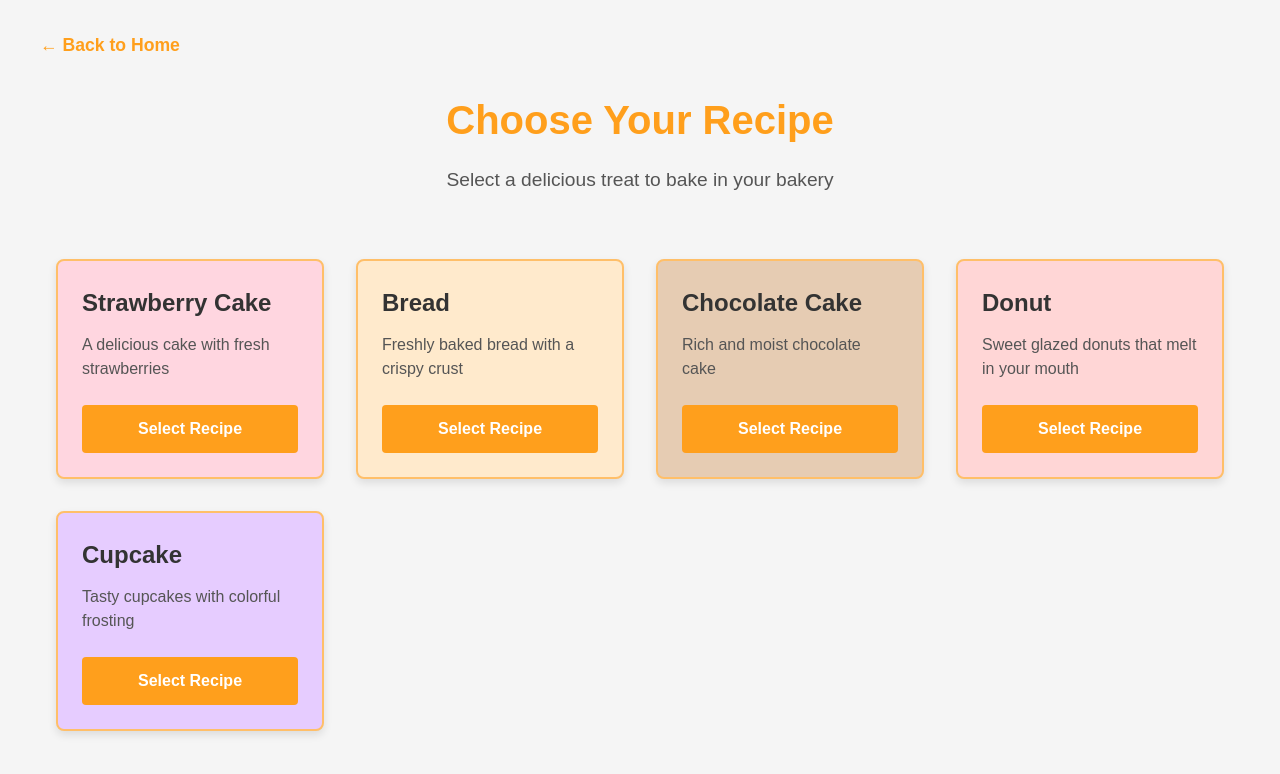
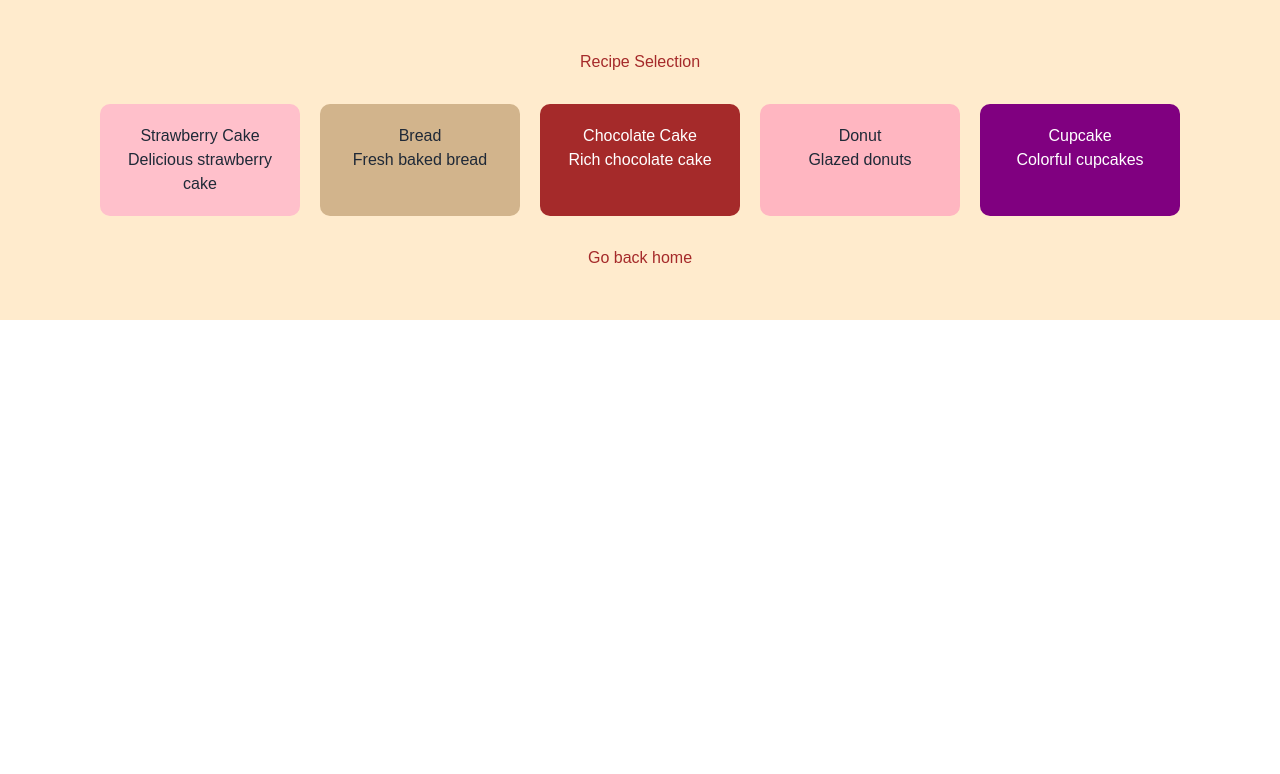
Before and after one commit to kllrasc/bakery-game, a Next.js app: page /recipes in a window 1280 px wide. Shown: the top 774 px of the page. Built offline with nearby package versions, Linux system fonts and the light colour scheme.

Commit message:
Completely rebuild pages with plain JavaScript and simpler structure to fix routing

```diff
--- /dev/null
+++ b/pages/index.js
@@ -0,0 +1,59 @@
+export default function HomePage() {
+  return (
+    <div style={{
+      minHeight: '100vh',
+      display: 'flex',
+      flexDirection: 'column',
+      alignItems: 'center',
+      justifyContent: 'center',
+      textAlign: 'center',
+      padding: '20px',
+      fontFamily: 'Arial, sans-serif'
+    }}>
+      <h1 style={{
+        color: '#FF9F1C',
+        fontSize: '50px',
+        marginBottom: '20px'
+      }}>
+        Bakery Game
+      </h1>
+
+      <p style={{
+        fontSize: '20px',
+        color: '#555',
+        maxWidth: '600px',
+        marginBottom: '40px'
+      }}>
+        Bake delicious treats and grow your bakery business
+      </p>
+
+      <div style={{ display: 'flex', flexDirection: 'column', gap: '15px' }}>
+        <a
+          href="/recipes"
+          style={{
+            backgroundColor: '#FF9F1C',
+            color: 'white',
+            textDecoration: 'none',
+            padding: '12px 30px',
+            borderRadius: '25px',
+            fontSize: '18px',
+            fontWeight: 'bold'
+          }}
+        >
+          Start Baking
+        </a>
+
+        <a
+          href="/test"
+          style={{
+            color: '#555',
+            textDecoration: 'underline',
+            marginTop: '10px'
+          }}
+        >
+          Test Page
+        </a>
+      </div>
+    </div>
+  );
+}
--- a/pages/index.tsx
+++ /dev/null
@@ -1,75 +0,0 @@
-import React from 'react';
-import Head from 'next/head';
-import Link from 'next/link';
-
-export default function Home() {
-  return (
-    <div style={{
-      minHeight: '100vh',
-      display: 'flex',
-      flexDirection: 'column',
-      alignItems: 'center',
-      justifyContent: 'center',
-      backgroundColor: '#FFFFFF',
-      backgroundImage: 'url("https://www.transparenttextures.com/patterns/cupcake.png")',
-      fontFamily: 'Arial, sans-serif'
-    }}>
-      <Head>
-        <title>Bakery Game</title>
-        <meta name="description" content="A fun bakery management game" />
-        <link rel="icon" href="/favicon.ico" />
-      </Head>
-
-      <main style={{
-        display: 'flex',
-        flexDirection: 'column',
-        alignItems: 'center',
-        justifyContent: 'center',
-        width: '100%',
-        maxWidth: '800px',
-        padding: '3rem',
-        textAlign: 'center',
-        backgroundColor: 'rgba(255, 255, 255, 0.9)',
-        borderRadius: '1rem',
-        boxShadow: '0 8px 32px rgba(0, 0, 0, 0.1)'
-      }}>
-        <h1 style={{
-          fontSize: '4rem',
-          fontWeight: 'bold',
-          color: '#FF9F1C',
-          marginBottom: '1.5rem',
-          textShadow: '2px 2px 4px rgba(0, 0, 0, 0.1)'
-        }}>
-          Bakery Game
-        </h1>
-        <p style={{
-          fontSize: '1.5rem',
-          color: '#555',
-          marginTop: '1rem',
-          marginBottom: '2rem',
-          maxWidth: '600px'
-        }}>
-          Bake delicious treats and grow your bakery business
-        </p>
-        <div style={{ marginTop: '1rem' }}>
-          <Link href="/recipes" style={{ textDecoration: 'none' }}>
-            <button style={{
-              backgroundColor: '#FF9F1C',
-              color: 'white',
-              border: 'none',
-              padding: '1rem 2.5rem',
-              borderRadius: '50px',
-              fontSize: '1.25rem',
-              fontWeight: 'bold',
-              cursor: 'pointer',
-              boxShadow: '0 4px 8px rgba(255, 159, 28, 0.3)',
-              transition: 'transform 0.2s ease, box-shadow 0.2s ease'
-            }}>
-              Start Baking
-            </button>
-          </Link>
-        </div>
-      </main>
-    </div>
-  );
-}
--- /dev/null
+++ b/pages/recipes.js
@@ -0,0 +1,37 @@
+export default function RecipesPage() {
+  return (
+    <div style={{
+      padding: '50px',
+      textAlign: 'center',
+      fontFamily: 'Arial, sans-serif',
+      backgroundColor: '#ffebcd'
+    }}>
+      <h1 style={{ color: 'brown' }}>Recipe Selection</h1>
+      <div style={{ display: 'flex', flexWrap: 'wrap', justifyContent: 'center', gap: '20px', marginTop: '30px' }}>
+        <div style={{ padding: '20px', backgroundColor: 'pink', borderRadius: '10px', width: '200px' }}>
+          <h2>Strawberry Cake</h2>
+          <p>Delicious strawberry cake</p>
+        </div>
+        <div style={{ padding: '20px', backgroundColor: 'tan', borderRadius: '10px', width: '200px' }}>
+          <h2>Bread</h2>
+          <p>Fresh baked bread</p>
+        </div>
+        <div style={{ padding: '20px', backgroundColor: 'brown', color: 'white', borderRadius: '10px', width: '200px' }}>
+          <h2>Chocolate Cake</h2>
+          <p>Rich chocolate cake</p>
+        </div>
+        <div style={{ padding: '20px', backgroundColor: 'lightpink', borderRadius: '10px', width: '200px' }}>
+          <h2>Donut</h2>
+          <p>Glazed donuts</p>
+        </div>
+        <div style={{ padding: '20px', backgroundColor: 'purple', color: 'white', borderRadius: '10px', width: '200px' }}>
+          <h2>Cupcake</h2>
+          <p>Colorful cupcakes</p>
+        </div>
+      </div>
+      <div style={{ marginTop: '30px' }}>
+        <a href="/" style={{ color: 'brown' }}>Go back home</a>
+      </div>
+    </div>
+  );
+}
--- a/pages/recipes.tsx
+++ /dev/null
@@ -1,131 +0,0 @@
-import React from 'react';
-import Head from 'next/head';
-import Link from 'next/link';
-
-// Define recipe data
-const recipes = [
-  {
-    id: 'strawberry-cake',
-    name: 'Strawberry Cake',
-    description: 'A delicious cake with fresh strawberries',
-    color: '#FFD6E0'
-  },
-  {
-    id: 'bread',
-    name: 'Bread',
-    description: 'Freshly baked bread with a crispy crust',
-    color: '#FFEACC'
-  },
-  {
-    id: 'chocolate-cake',
-    name: 'Chocolate Cake',
-    description: 'Rich and moist chocolate cake',
-    color: '#E6CCB3'
-  },
-  {
-    id: 'donut',
-    name: 'Donut',
-    description: 'Sweet glazed donuts that melt in your mouth',
-    color: '#FFD6D6'
-  },
-  {
-    id: 'cupcake',
-    name: 'Cupcake',
-    description: 'Tasty cupcakes with colorful frosting',
-    color: '#E6CCFF'
-  },
-];
-
-export default function RecipesPage() {
-  return (
-    <div style={{
-      minHeight: '100vh',
-      padding: '2rem',
-      backgroundColor: '#f5f5f5',
-      fontFamily: 'Arial, sans-serif'
-    }}>
-      <Head>
-        <title>Recipe Selection - Bakery Game</title>
-        <meta name="description" content="Select a recipe to bake" />
-        <link rel="icon" href="/favicon.ico" />
-      </Head>
-
-      <div style={{ maxWidth: '1200px', margin: '0 auto' }}>
-        <nav style={{ marginBottom: '2rem' }}>
-          <Link href="/" style={{
-            color: '#FF9F1C',
-            textDecoration: 'none',
-            fontSize: '1.1rem',
-            fontWeight: 'bold',
-            display: 'inline-block'
-          }}>
-            ← Back to Home
-          </Link>
-        </nav>
-
-        <header style={{ textAlign: 'center', marginBottom: '3rem' }}>
-          <h1 style={{
-            color: '#FF9F1C',
-            fontSize: '2.5rem',
-            fontWeight: 'bold',
-            marginBottom: '1rem'
-          }}>
-            Choose Your Recipe
-          </h1>
-          <p style={{ fontSize: '1.2rem', color: '#555' }}>
-            Select a delicious treat to bake in your bakery
-          </p>
-        </header>
-
-        <div style={{
-          display: 'grid',
-          gridTemplateColumns: 'repeat(auto-fill, minmax(250px, 1fr))',
-          gap: '2rem',
-          padding: '1rem'
-        }}>
-          {recipes.map((recipe) => (
-            <div key={recipe.id} style={{
-              backgroundColor: recipe.color,
-              borderRadius: '8px',
-              padding: '1.5rem',
-              boxShadow: '0 4px 8px rgba(0, 0, 0, 0.1)',
-              transition: 'transform 0.2s ease',
-              cursor: 'pointer',
-              border: '2px solid #FFBF69',
-              display: 'flex',
-              flexDirection: 'column'
-            }}>
-              <h2 style={{
-                color: '#333',
-                fontSize: '1.5rem',
-                fontWeight: 'bold',
-                marginBottom: '0.75rem'
-              }}>
-                {recipe.name}
-              </h2>
-              <p style={{
-                color: '#555',
-                marginBottom: '1.5rem',
-                flex: 1
-              }}>
-                {recipe.description}
-              </p>
-              <button style={{
-                backgroundColor: '#FF9F1C',
-                color: 'white',
-                border: 'none',
-                borderRadius: '4px',
-                padding: '0.75rem 1rem',
-                fontWeight: 'bold',
-                cursor: 'pointer',
-                transition: 'background-color 0.2s ease'
-              }}>
-                Select Recipe
-              </button>
-            </div>
-          ))}
-        </div>
-      </div>
-    </div>
-  );
-}
--- /dev/null
+++ b/pages/test.js
@@ -0,0 +1,13 @@
+export default function TestPage() {
+  return (
+    <div style={{
+      padding: '50px',
+      textAlign: 'center',
+      fontFamily: 'Arial, sans-serif'
+    }}>
+      <h1 style={{ color: 'blue' }}>Test Page Works!</h1>
+      <p>This is a test page to verify routing.</p>
+      <a href="/" style={{ color: 'blue' }}>Go back home</a>
+    </div>
+  );
+}
```
